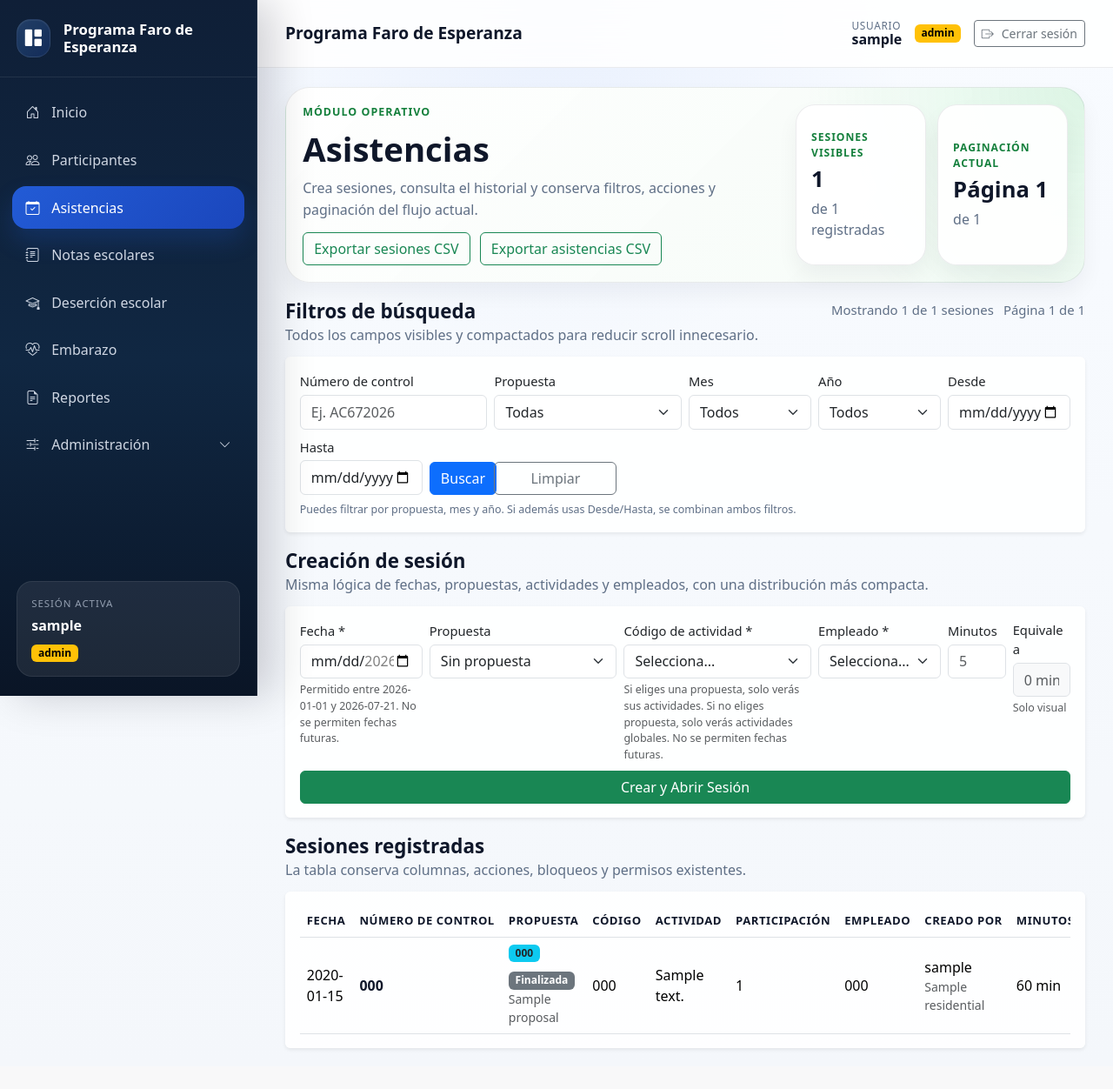
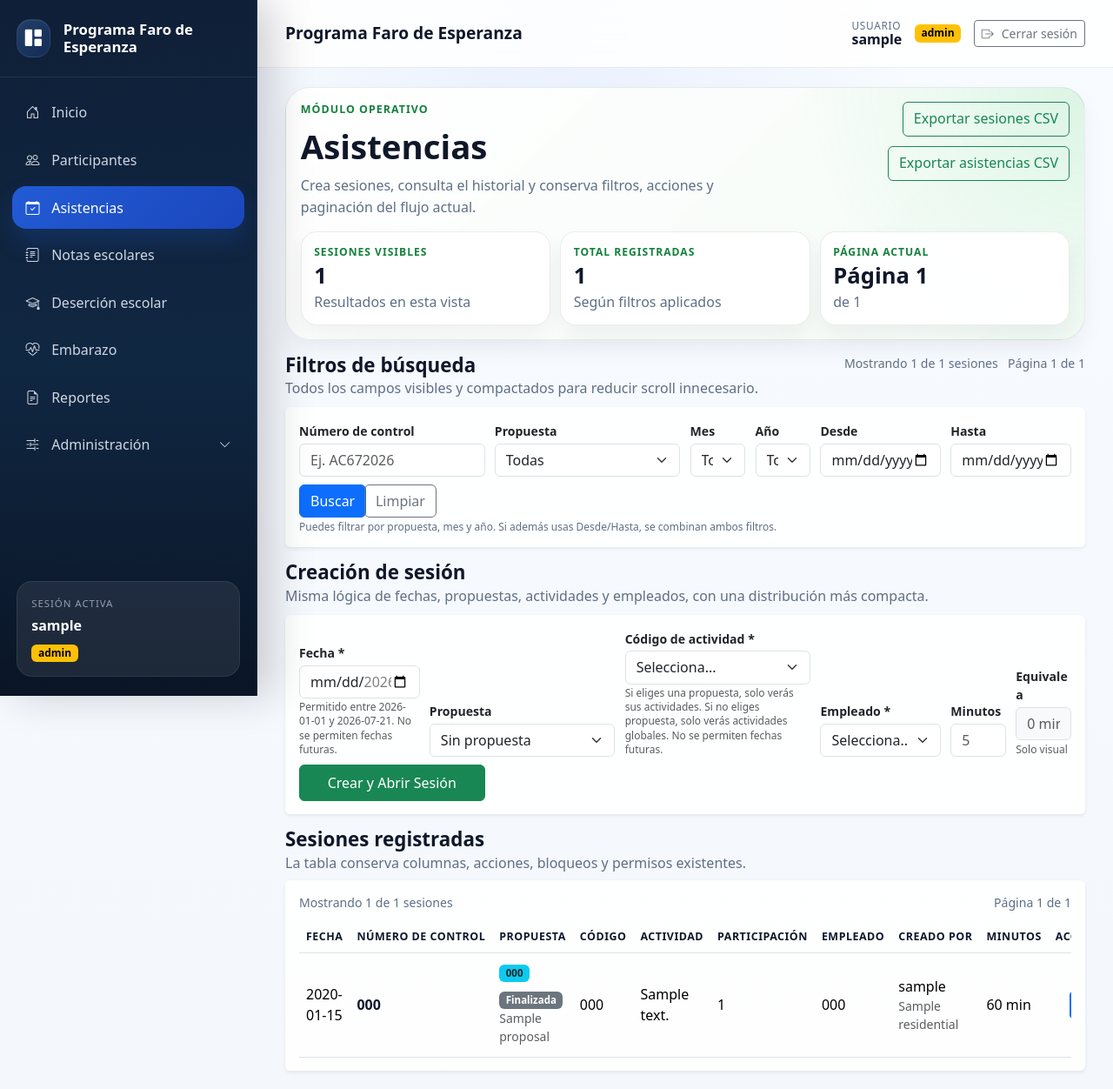
Before and after one commit to dyno-lab/intranet-app, a FastAPI app: page /ui/listado in a window 1280 px wide. Shown: the whole page at 87% size. Before the commit the page ends 1207 px from the top, so only its background shows below. Run offline with FastAPI, Linux system fonts and the light colour scheme; the visitor is signed in with stand-in values (Sample User, id 1); tables that the repository leaves empty hold one stand-in row (values such as "Sample post"); parts of the project's set-up code (start-up, migrations or seed data) failed here and were passed over.

Commit message:
fix(ui): refine attendance session layout

```diff
--- a/app/static/css/ui-modern.css
+++ b/app/static/css/ui-modern.css
@@ -1207,7 +1207,7 @@ body.ui-shell-body {
 .attendance-page {
   display: flex;
   flex-direction: column;
-  gap: 1.25rem;
+  gap: 1rem;
 }
 
 .attendance-hero,
@@ -1220,24 +1220,35 @@ body.ui-shell-body {
 }
 
 .attendance-hero {
-  display: grid;
-  grid-template-columns: minmax(0, 1.4fr) minmax(280px, 0.8fr);
-  gap: 1.25rem;
-  padding: 1.2rem;
+  display: flex;
+  flex-direction: column;
+  gap: 0.95rem;
+  padding: 1rem 1.05rem;
   border-radius: 28px;
   background:
     radial-gradient(circle at top right, rgba(34, 197, 94, 0.12), transparent 34%),
     linear-gradient(135deg, rgba(255, 255, 255, 0.96), rgba(244, 251, 246, 0.98));
 }
 
+.attendance-hero__top,
 .attendance-hero__content,
-.attendance-hero__aside,
+.attendance-hero__summary,
 .attendance-section {
   display: flex;
-  flex-direction: column;
+}
+
+.attendance-hero__top,
+.attendance-section {
+  flex-direction: column;
+}
+
+.attendance-hero__top {
+  gap: 0.9rem;
 }
 
 .attendance-hero__content {
+  display: flex;
+  flex-direction: column;
   gap: 0.8rem;
   justify-content: center;
 }
@@ -1292,19 +1303,28 @@ body.ui-shell-body {
   align-items: center;
 }
 
-.attendance-hero__aside {
+.attendance-hero__actions {
+  justify-content: flex-start;
+}
+
+.attendance-hero__actions .btn {
+  min-height: 2.5rem;
+}
+
+.attendance-hero__summary {
   display: grid;
-  grid-template-columns: repeat(2, minmax(0, 1fr));
-  gap: 0.85rem;
+  grid-template-columns: repeat(3, minmax(0, 1fr));
+  gap: 0.7rem;
 }
 
 .attendance-hero-card {
   display: flex;
   flex-direction: column;
   justify-content: center;
-  gap: 0.45rem;
-  padding: 1rem 1.05rem;
-  border-radius: 22px;
+  gap: 0.25rem;
+  min-height: 0;
+  padding: 0.85rem 0.9rem;
+  border-radius: 18px;
   background: rgba(255, 255, 255, 0.92);
 }
 
@@ -1323,12 +1343,20 @@ body.ui-shell-body {
 }
 
 .attendance-section {
-  gap: 0.8rem;
+  gap: 0.6rem;
 }
 
 .attendance-section__header {
   justify-content: space-between;
   align-items: flex-start;
+}
+
+.attendance-section__header--compact {
+  gap: 0.45rem;
+}
+
+.attendance-section__header--tight {
+  margin-bottom: -0.1rem;
 }
 
 .attendance-section__title {
@@ -1337,16 +1365,31 @@ body.ui-shell-body {
   margin-bottom: 0.1rem;
 }
 
+.attendance-section__text {
+  line-height: 1.45;
+}
+
 .attendance-list-meta {
   flex-wrap: wrap;
   justify-content: flex-end;
-  font-size: 0.93rem;
+  align-items: center;
+  font-size: 0.88rem;
+  row-gap: 0.25rem;
+}
+
+.attendance-list-meta--table {
+  justify-content: space-between;
+  width: 100%;
+}
+
+.attendance-table-card__intro {
+  margin-bottom: 0.75rem;
 }
 
 .attendance-filter-card .card-body,
 .attendance-form-card .card-body,
 .attendance-table-card .card-body {
-  padding: 1rem 1.05rem;
+  padding: 0.95rem 1rem;
 }
 
 .attendance-filter-card,
@@ -1357,29 +1400,48 @@ body.ui-shell-body {
 
 .attendance-filter-card .form-label,
 .attendance-form-card .form-label {
-  margin-bottom: 0.3rem;
-  font-size: 0.92rem;
+  margin-bottom: 0.22rem;
+  font-size: 0.88rem;
+  font-weight: 600;
 }
 
 .attendance-filter-card .form-control,
 .attendance-filter-card .form-select,
 .attendance-form-card .form-control,
 .attendance-form-card .form-select {
-  min-height: 2.45rem;
-  padding-top: 0.42rem;
-  padding-bottom: 0.42rem;
+  min-height: 2.32rem;
+  padding-top: 0.38rem;
+  padding-bottom: 0.38rem;
 }
 
 .attendance-filter-card .form-text,
 .attendance-form-card .form-text,
 .attendance-form-note {
-  font-size: 0.78rem;
+  margin-top: 0.16rem;
+  font-size: 0.75rem;
+  line-height: 1.35;
+}
+
+.attendance-filter-form,
+.attendance-create-form {
+  --bs-gutter-x: 0.7rem;
+  --bs-gutter-y: 0.55rem;
+}
+
+.attendance-filter-form__note {
+  margin-top: 0.05rem;
+}
+
+.attendance-filter-form__action,
+.attendance-create-form__submit {
+  align-self: end;
 }
 
 .attendance-submit-btn {
   display: inline-flex;
   align-items: center;
   justify-content: center;
+  min-height: 2.65rem;
 }
 
 .attendance-table {
@@ -1390,7 +1452,7 @@ body.ui-shell-body {
   border-bottom-width: 1px;
   white-space: nowrap;
   color: var(--ui-text);
-  font-size: 0.82rem;
+  font-size: 0.78rem;
   font-weight: 700;
   letter-spacing: 0.04em;
   text-transform: uppercase;
@@ -1398,6 +1460,8 @@ body.ui-shell-body {
 
 .attendance-table tbody td {
   vertical-align: middle;
+  padding-top: 0.82rem;
+  padding-bottom: 0.82rem;
 }
 
 .attendance-table__control {
@@ -1405,17 +1469,46 @@ body.ui-shell-body {
   color: var(--ui-text);
 }
 
+.attendance-table__proposal .badge {
+  font-size: 0.72rem;
+}
+
 .attendance-actions {
   justify-content: flex-end;
+  gap: 0.45rem;
 }
 
 .attendance-actions__delete {
   display: inline-flex;
 }
 
+.attendance-pagination-wrap {
+  padding-top: 0.1rem;
+}
+
+.attendance-pagination {
+  gap: 0.2rem;
+}
+
 .attendance-pagination .page-link {
   border-radius: 999px;
-  padding-inline: 0.9rem;
+  padding: 0.42rem 0.78rem;
+  font-size: 0.84rem;
+}
+
+@media (min-width: 1200px) {
+  .attendance-hero__top {
+    flex-direction: row;
+    align-items: flex-start;
+    justify-content: space-between;
+    gap: 1rem;
+  }
+
+  .attendance-hero__actions {
+    justify-content: flex-end;
+    max-width: 40rem;
+    margin-left: auto;
+  }
 }
 
 @media (min-width: 992px) {
@@ -1449,8 +1542,7 @@ body.ui-shell-body {
 
   .participants-hero,
   .participants-summary-grid,
-  .attendance-hero,
-  .attendance-hero__aside {
+  .attendance-hero__summary {
     grid-template-columns: 1fr;
   }
 
@@ -1463,10 +1555,18 @@ body.ui-shell-body {
   .participants-expediente-fields {
     grid-template-columns: repeat(2, minmax(0, 1fr));
   }
+
+  .attendance-hero__summary {
+    grid-template-columns: repeat(2, minmax(0, 1fr));
+  }
 }
 
 @media (max-width: 767.98px) {
   .participants-expediente-fields {
+    grid-template-columns: 1fr;
+  }
+
+  .attendance-hero__summary {
     grid-template-columns: 1fr;
   }
 }
@@ -1589,6 +1689,10 @@ body.ui-shell-body {
     border-radius: 20px;
   }
 
+  .attendance-table-card__intro {
+    margin-bottom: 0.6rem;
+  }
+
   .participants-expediente-card__header,
   .participants-expediente-card__body {
     padding: 0.82rem;
--- a/app/templates/ui/select_session.html
+++ b/app/templates/ui/select_session.html
@@ -22,12 +22,15 @@
   {% endif %}
 
   <section class="attendance-hero">
+    <div class="attendance-hero__top">
       <div class="attendance-hero__content">
         <span class="attendance-hero__eyebrow">Módulo operativo</span>
         <h1 class="attendance-hero__title">Asistencias</h1>
         <p class="attendance-hero__lead">
           Crea sesiones, consulta el historial y conserva filtros, acciones y paginación del flujo actual.
         </p>
+      </div>
+
       <div class="attendance-hero__actions">
         {% if selected_proposal_id %}
         <a class="btn btn-outline-secondary" href="/ui/admin/proposal-participants?proposal_id={{ selected_proposal_id }}">Participantes de esta propuesta</a>
@@ -37,14 +40,19 @@
       </div>
     </div>
 
-    <div class="attendance-hero__aside">
+    <div class="attendance-hero__summary">
       <article class="attendance-hero-card">
         <span class="attendance-hero-card__label">Sesiones visibles</span>
         <strong class="attendance-hero-card__value">{{ sessions|length }}</strong>
-        <p class="attendance-hero-card__text">de {{ pagination.total_items }} registradas</p>
+        <p class="attendance-hero-card__text">Resultados en esta vista</p>
       </article>
       <article class="attendance-hero-card">
-        <span class="attendance-hero-card__label">Paginación actual</span>
+        <span class="attendance-hero-card__label">Total registradas</span>
+        <strong class="attendance-hero-card__value">{{ pagination.total_items }}</strong>
+        <p class="attendance-hero-card__text">Según filtros aplicados</p>
+      </article>
+      <article class="attendance-hero-card">
+        <span class="attendance-hero-card__label">Página actual</span>
         <strong class="attendance-hero-card__value">Página {{ pagination.page }}</strong>
         <p class="attendance-hero-card__text">de {{ pagination.total_pages }}</p>
       </article>
@@ -52,7 +60,7 @@
   </section>
 
   <section class="attendance-section">
-    <div class="attendance-section__header">
+    <div class="attendance-section__header attendance-section__header--compact">
       <div>
         <h2 class="attendance-section__title">Filtros de búsqueda</h2>
         <p class="attendance-section__text">Todos los campos visibles y compactados para reducir scroll innecesario.</p>
@@ -65,7 +73,7 @@
 
     <div class="card shadow-sm border-0 attendance-filter-card">
       <div class="card-body">
-        <form method="get" class="row g-2 align-items-end">
+        <form method="get" class="row g-2 align-items-end attendance-filter-form">
           <div class="col-xl-3 col-lg-4 col-md-6">
             <label class="form-label">Número de control</label>
             <input type="text" class="form-control" name="control_number" value="{{ selected_control_number or '' }}" placeholder="Ej. AC672026">
@@ -81,7 +89,7 @@
               {% endfor %}
             </select>
           </div>
-          <div class="col-xl-2 col-lg-2 col-md-6">
+          <div class="col-xl-1 col-lg-2 col-md-4">
             <label class="form-label">Mes</label>
             <select class="form-select" name="month">
               <option value="">Todos</option>
@@ -90,7 +98,7 @@
               {% endfor %}
             </select>
           </div>
-          <div class="col-xl-2 col-lg-2 col-md-6">
+          <div class="col-xl-1 col-lg-2 col-md-4">
             <label class="form-label">Año</label>
             <select class="form-select" name="year">
               <option value="">Todos</option>
@@ -107,13 +115,13 @@
             <label class="form-label">Hasta</label>
             <input type="date" class="form-control" name="to_date" value="{{ to_date or '' }}">
           </div>
-          <div class="col-xl-1 col-lg-2 col-md-6 d-grid">
+          <div class="col-xl-1 col-lg-2 col-md-6 d-grid attendance-filter-form__action">
             <button class="btn btn-primary w-100">Buscar</button>
           </div>
-          <div class="col-xl-2 col-lg-3 col-md-6 d-grid">
+          <div class="col-xl-1 col-lg-2 col-md-6 d-grid attendance-filter-form__action">
             <a class="btn btn-outline-secondary w-100" href="/ui/listado">Limpiar</a>
           </div>
-          <div class="col-12">
+          <div class="col-12 attendance-filter-form__note">
             <div class="attendance-form-note">
               Puedes filtrar por propuesta, mes y año. Si además usas Desde/Hasta, se combinan ambos filtros.
             </div>
@@ -124,7 +132,7 @@
   </section>
 
   <section class="attendance-section">
-    <div class="attendance-section__header">
+    <div class="attendance-section__header attendance-section__header--compact">
       <div>
         <h2 class="attendance-section__title">Creación de sesión</h2>
         <p class="attendance-section__text">Misma lógica de fechas, propuestas, actividades y empleados, con una distribución más compacta.</p>
@@ -133,7 +141,7 @@
 
     <div class="card shadow-sm border-0 attendance-form-card">
       <div class="card-body">
-        <form method="post" action="/ui/listado/create-session" class="row g-2 align-items-start">
+        <form method="post" action="/ui/listado/create-session" class="row g-2 align-items-end attendance-create-form">
           <div class="col-xl-2 col-lg-3 col-md-6">
             <label class="form-label">Fecha *</label>
             <input type="date" class="form-control session-date-input" name="session_date" value="{{ create_form.get('session_date', '') }}" min="{{ session_date_min }}" max="{{ session_date_max }}" required>
@@ -176,13 +184,13 @@
             <input type="number" step="5" min="5" class="form-control minutes-to-hours-input" name="hours_minutes" value="{{ create_form.get('hours_minutes', '') }}" placeholder="5" data-hours-output="create-hours-preview">
           </div>
 
-          <div class="col-xl-1 col-lg-3 col-md-6">
+          <div class="col-xl-1 col-lg-2 col-md-6">
             <label class="form-label">Equivale a</label>
             <input type="text" class="form-control bg-light" id="create-hours-preview" value="" placeholder="0 minutos" readonly tabindex="-1">
             <div class="form-text">Solo visual</div>
           </div>
 
-          <div class="col-12 mt-2">
+          <div class="col-xl-3 col-lg-4 col-md-6 d-grid attendance-create-form__submit">
             <button class="btn btn-success w-100 attendance-submit-btn" id="create-session-btn">Crear y Abrir Sesión</button>
           </div>
         </form>
@@ -191,7 +199,7 @@
   </section>
 
   <section class="attendance-section">
-    <div class="attendance-section__header">
+    <div class="attendance-section__header attendance-section__header--tight">
       <div>
         <h2 class="attendance-section__title">Sesiones registradas</h2>
         <p class="attendance-section__text">La tabla conserva columnas, acciones, bloqueos y permisos existentes.</p>
@@ -200,6 +208,12 @@
 
     <div class="card shadow-sm border-0 attendance-table-card">
       <div class="card-body">
+        <div class="attendance-table-card__intro">
+          <div class="attendance-list-meta attendance-list-meta--table">
+            <span>Mostrando {{ sessions|length }} de {{ pagination.total_items }} sesiones</span>
+            <span>Página {{ pagination.page }} de {{ pagination.total_pages }}</span>
+          </div>
+        </div>
         <div class="table-responsive">
           <table class="table table-hover align-middle attendance-table mb-0">
             <thead>
@@ -278,7 +292,7 @@
     </div>
 
     {% if pagination.total_pages > 1 %}
-    <nav aria-label="Paginación sesiones" class="mt-3">
+    <nav aria-label="Paginación sesiones" class="mt-2 attendance-pagination-wrap">
       <ul class="pagination pagination-sm justify-content-center flex-wrap attendance-pagination">
         <li class="page-item {% if not pagination.has_prev %}disabled{% endif %}">
           <a class="page-link" href="/ui/listado?page=1&per_page={{ pagination.per_page }}&control_number={{ selected_control_number or '' }}&proposal_id={{ selected_proposal_id or '' }}&month={{ selected_month or '' }}&year={{ selected_year or '' }}&from_date={{ from_date or '' }}&to_date={{ to_date or '' }}">Primera</a>
```
Lines whose indentation alone changed are shown as unchanged.
